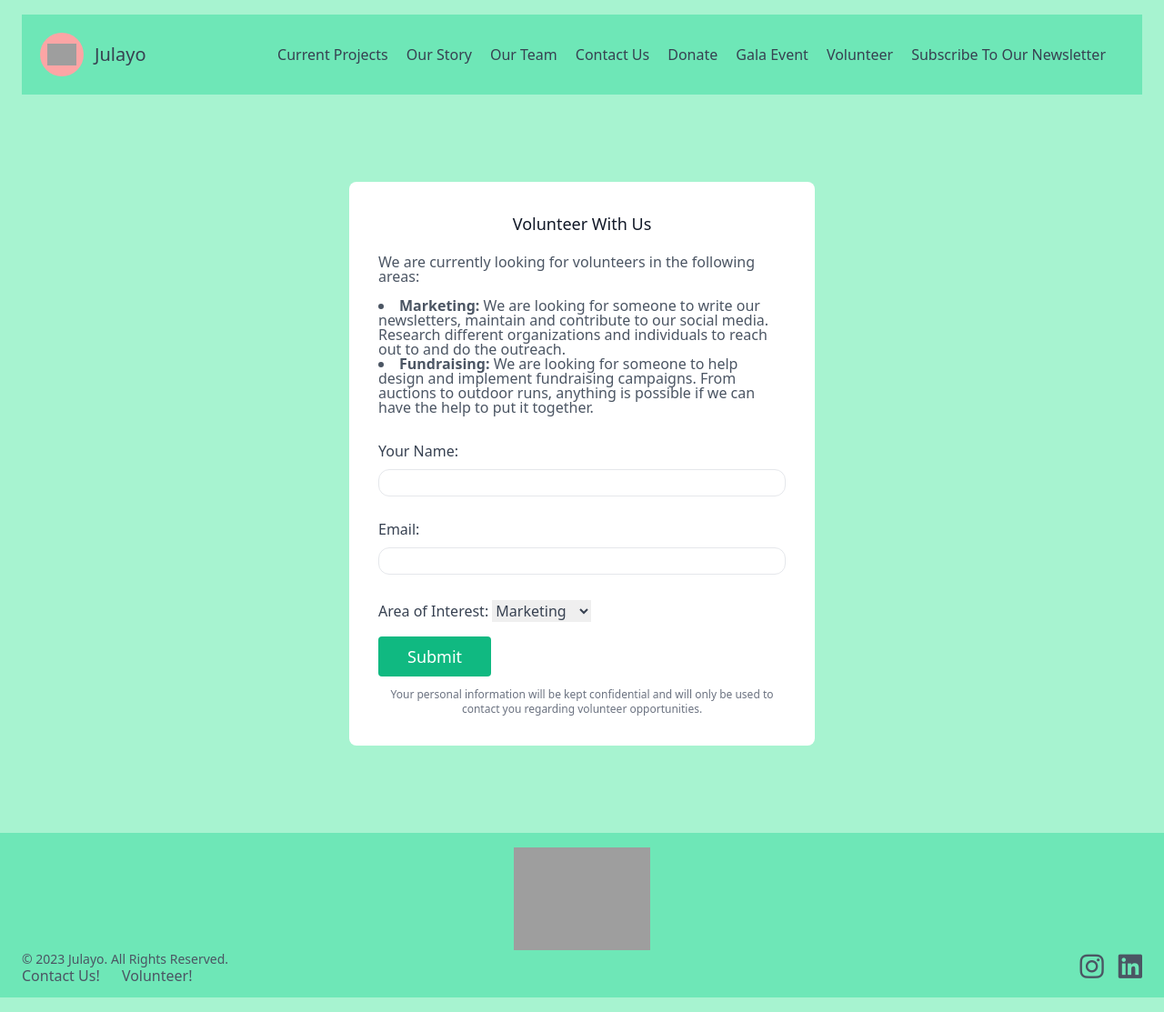
After one commit to stonetharris/julayo, a Django app: page /volunteer/ in a window 1280 px wide. The commit adds this page. Shown: the whole page at 91% size. Run offline with Django 4.2, Linux system fonts and the light colour scheme; grey boxes are pictures that could not be loaded.

Commit message:
new forms, some styling and backend rework

```diff
--- a/main/forms.py
+++ b/main/forms.py
@@ -15,12 +15,37 @@ class DonationForm(forms.ModelForm):
 
 
 class ContactUsForm(forms.ModelForm):
-    name = forms.CharField(label="Your Name", widget=forms.TextInput(attrs={'class': 'sm:text-xl my-3 rounded-xl text-white text-xs transition ease-in-out w-full bg-gray-700'}))
-    email = forms.EmailField(label="Your Email", max_length=60, widget=forms.TextInput(attrs={'class': 'text-xl my-3 rounded-xl text-white text-sm transition ease-in-out w-full bg-gray-700'}))
-    description = forms.CharField(label="Please leave a message.", required=False, widget=forms.Textarea(attrs={'class': 'text-xl my-3 rounded-xl text-white text-sm transition ease-in-out w-full bg-gray-700'}))
+    name = forms.CharField(label="Your Name", widget=forms.TextInput(attrs={'class': 'sm:text-xl my-3 rounded-xl text-black text-xs transition ease-in-out w-full'}))
+    email = forms.EmailField(label="Your Email", max_length=60, widget=forms.TextInput(attrs={'class': 'text-xl my-3 rounded-xl text-black text-sm transition ease-in-out w-full'}))
+    description = forms.CharField(label="Please leave a message.", required=False, widget=forms.Textarea(attrs={'class': 'text-xl my-3 rounded-xl text-black text-sm transition ease-in-out w-full'}))
     class Meta:
         model = ContactUs
         fields = ['name', 'email', 'description']
+
+class VolunteerForm(forms.Form):
+    name = forms.CharField(label='Your Name', max_length=100, widget=forms.TextInput(attrs={'class': 'sm:text-xl my-3 rounded-xl text-black text-xs transition ease-in-out w-full border'}))
+    email = forms.EmailField(label='Email', widget=forms.TextInput(attrs={'class': 'sm:text-xl my-3 rounded-xl text-black text-xs transition ease-in-out w-full border'}))
+    interest = forms.ChoiceField(
+        choices=[('marketing', 'Marketing'), ('fundraising', 'Fundraising'), ('other', 'Other')],
+        label='Area of Interest'
+    )
+
+class NewsletterForm(forms.Form):
+    name = forms.CharField(
+        label='Your Name',
+        max_length=100,
+        widget=forms.TextInput(attrs={
+            'class': 'sm:text-xl my-3 rounded-xl text-black text-xs transition ease-in-out w-full border border-gray-300 focus:border-green-500'
+        })
+    )
+    email = forms.EmailField(
+        label='Your Email',
+        widget=forms.TextInput(attrs={
+            'class': 'sm:text-xl my-3 rounded-xl text-black text-xs transition ease-in-out w-full border border-gray-300 focus:border-green-500'
+        })
+    )
+
+
 
 
 # class CustomUserCreationForm(UserCreationForm):
--- a/main/templates/base.html
+++ b/main/templates/base.html
@@ -36,14 +36,16 @@
         <div class="flex justify-between items-center">
             <div class="text-center md:text-left text-gray-600">
                 <p class="text-sm sm:text-md">© 2023 Julayo. All Rights Reserved.</p>
+                <a href="{% url 'contact_us'%}" class="mr-5 hover:text-blue-500">Contact Us!</a>
+                <a href="{% url 'volunteer'%}" class="mr-5 hover:text-blue-500">Volunteer!</a>
             </div>
 
             <div class="flex space-x-4">
                 <!-- social media links, replace '#' with links -->
                 <!-- <a href="#" class="text-gray-600"><i class="fab fa-facebook"></i></a>
-                <a href="#" class="text-gray-600"><i class="fab fa-twitter"></i></a>
-                <a href="#" class="text-gray-600"><i class="fab fa-instagram"></i></a>
-                <a href="#" class="text-gray-600"><i class="fab fa-linkedin"></i></a> -->
+                <a href="#" class="text-gray-600"><i class="fab fa-twitter"></i></a> -->
+                <a href="https://www.instagram.com/julayomedical/" class="text-gray-600 text-3xl"><i class="fab fa-instagram"></i></a>
+                <a href="https://www.linkedin.com/in/julia-polk-08b249b/" class="text-gray-600 text-3xl"><i class="fab fa-linkedin"></i></a>
             </div>
         </div>
     </div>
--- a/main/templates/contact_us.html
+++ b/main/templates/contact_us.html
@@ -24,5 +24,11 @@
         {{ form.description }}
         <button type="submit" class="text-white p-5 bg-green-500 hover:bg-green-800 rounded "> Submit </button>
 
+        <p class="mt-4 mb-4 text-gray-600">Or contact us directly:</p>
+        <ul class="mb-8 text-gray-600 list-disc list-inside">
+            <li><strong>By Email:</strong> Julia.p.polk@kp.org</li>
+            <li><strong>By Phone:</strong> 202.695.9324</li>
+        </ul>
+
 
 {% endblock %}
--- a/main/templates/navbar.html
+++ b/main/templates/navbar.html
@@ -15,6 +15,8 @@
           <a href="https://paybee.io/quickpay.html?handle=julayo#donationConfirm" class="mr-5 hover:text-blue-500">Donate</a>
           <a href="{% url 'gala_event'%}" class="mr-5 hover:text-blue-500">Gala Event</a>
           <!-- <a href="{% url 'flyer'%}" class="mr-5 hover:text-blue-500">Gala Flyer</a> -->
+          <a href="{% url 'volunteer'%}" class="mr-5 hover:text-blue-500">Volunteer</a>
+          <a href="{% url 'subscribe'%}" class="mr-5 hover:text-blue-500">Subscribe To Our Newsletter</a>
       </nav>
       {% if request.user.is_authenticated %}
         Logged in as: {{ request.user.username }}
--- /dev/null
+++ b/main/templates/volunteer.html
@@ -0,0 +1,32 @@
+{% extends 'base.html' %}
+
+{% block content %}
+<section class="text-gray-700 body-font bg-green-200">
+  <div class="container px-5 py-24 mx-auto">
+    <div class="flex justify-center">
+      <div class="w-full max-w-lg bg-white rounded-lg p-8 flex flex-col">
+        <h2 class="text-gray-900 text-lg font-medium title-font mb-5 text-center">Volunteer With Us</h2>
+        <p class="mb-4 text-gray-600">We are currently looking for volunteers in the following areas:</p>
+        <ul class="mb-8 text-gray-600 list-disc list-inside">
+            <li><strong>Marketing:</strong> We are looking for someone to write our newsletters, maintain and contribute to our social media. Research different organizations and individuals to reach out to and do the outreach.</li>
+            <li><strong>Fundraising:</strong> We are looking for someone to help design and implement fundraising campaigns. From auctions to outdoor runs, anything is possible if we can have the help to put it together.</li>
+        </ul>
+        <form method="post" class="w-full">
+          {% csrf_token %}
+          <div class="mb-4">
+            {{ form.name.label_tag }} {{ form.name }}
+          </div>
+          <div class="mb-4">
+            {{ form.email.label_tag }} {{ form.email }}
+          </div>
+          <div class="mb-4">
+            {{ form.interest.label_tag }} {{ form.interest }}
+          </div>
+          <button type="submit" class="text-white bg-green-500 border-0 py-2 px-8 focus:outline-none hover:bg-green-600 rounded text-lg">Submit</button>
+        </form>
+        <p class="text-xs text-gray-500 mt-3 text-center">Your personal information will be kept confidential and will only be used to contact you regarding volunteer opportunities.</p>
+      </div>
+    </div>
+  </div>
+</section>
+{% endblock content %}
--- a/main/urls.py
+++ b/main/urls.py
@@ -22,6 +22,8 @@ urlpatterns = [
     path('donation_success/', views.donation_success, name='donation_success'),
     path('gala_event/', views.gala_event, name='gala_event'),
     path('flyer/', views.flyer, name='flyer'),
+    path('volunteer/', views.volunteer, name='volunteer'),
+    path('subscribe/', views.subscribe_newsletter, name='subscribe'),
 ]
 
 
--- a/main/views.py
+++ b/main/views.py
@@ -146,15 +146,15 @@ class ContactUsView(FormView):
         send_mail(
             'A new message from ' + str(instance.name) + 'has been submitted',
             render_to_string('email.txt', context),
-            'julayomedical@gmail.com',
-            ['julayomedical@gmail.com'],
+            'stonetharris@gmail.com',
+            ['julia.p.polk@kp.org'],
             fail_silently=False,
         )
 
         send_mail(
             'Thank you for contacting us!',
             render_to_string('email.txt', context),
-            'julayomedical@gmail.com',
+            'stonetharris@gmail.com',
             [str(instance.email)],
             fail_silently=False,
         )
@@ -185,3 +185,50 @@ def gala_event(request):
 def flyer(request):
     context = {}
     return render(request, 'flyer.html', context)
+
+def volunteer(request):
+    if request.method == 'POST':
+        form = VolunteerForm(request.POST)
+        if form.is_valid():
+            # Process the data, send email, etc.
+            send_mail(
+                'New Volunteer Submission',
+                # Email message body
+                f"Name: {form.cleaned_data['name']}\n"
+                f"Email: {form.cleaned_data['email']}\n"
+                f"Interest: {form.cleaned_data['interest']}",
+                # From email
+                'stonetharris@gmail.com',
+                # To email
+                ['julia.p.polk@kp.org'],
+                fail_silently=False,
+            )
+            return HttpResponse('Thank you for volunteering!')
+    else:
+        form = VolunteerForm()
+
+    return render(request, 'volunteer.html', {'form': form})
+
+def subscribe_newsletter(request):
+    if request.method == 'POST':
+        form = NewsletterForm(request.POST)
+        if form.is_valid():
+            # Construct the email message
+            name = form.cleaned_data['name']
+            email = form.cleaned_data['email']
+            message = f"Newsletter Subscription Request:\n\nName: {name}\nEmail: {email}"
+
+            # Send email
+            send_mail(
+                'Newsletter Subscription',
+                message,
+                'stonetharris@gmail.com',  # The from email
+                ['julia.p.polk@kp.org'],  # The destination email
+                fail_silently=False,
+            )
+            # Redirect to a new URL after POST
+            return HttpResponseRedirect('/thanks/')  # Change to the URL you want to redirect to after subscribing
+    else:
+        form = NewsletterForm()
+
+    return render(request, 'subscribe.html', {'form': form})
```
Also changed, not shown: main/templates/subscribe.html (added, +18 -0 lines), 1 other file.
